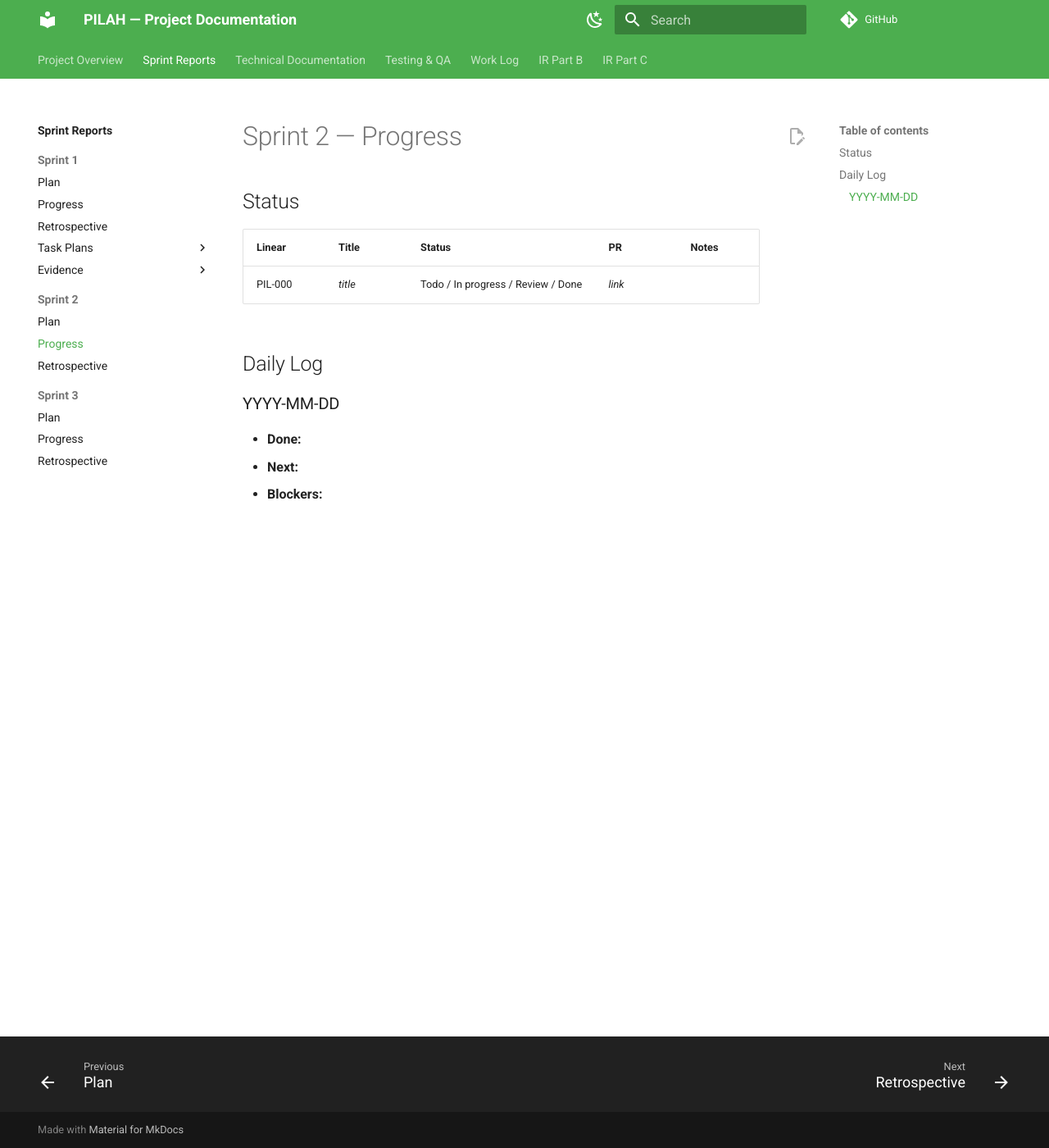
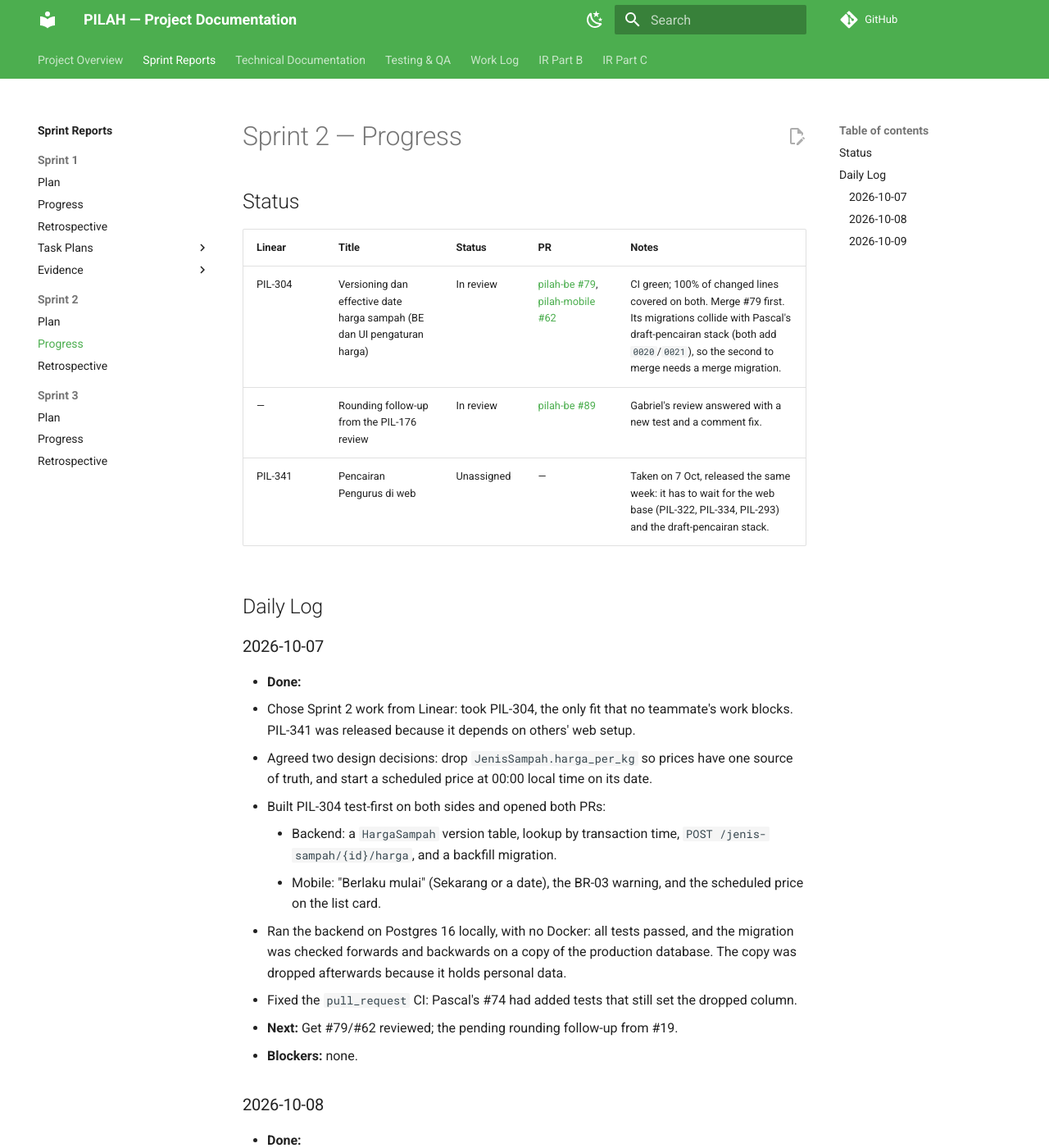
Before and after one commit to mvfi0/pilah-docs, an MkDocs documentation site: the page built from docs/sprints/sprint-2/progress.md, in a window 1280 px wide and 1400 px high. Shown: the whole window at 82% size. Built offline with MkDocs 1.6.1 and Material for MkDocs 9.7.7, drawn with Linux system fonts in a browser that asks for light colours; comment, search, counter and statistics services are not loaded; some of the changed text lies outside the part shown.

Commit message:
docs(sprint-2): log progress for 7-9 Oct
Status of PIL-304, the rounding follow-up and the released PIL-341, and
a daily log in the Sprint 1 format.

Co-Authored-By: Claude Opus 5.5 <noreply@anthropic.com>

```diff
--- a/docs/sprints/sprint-2/progress.md
+++ b/docs/sprints/sprint-2/progress.md
@@ -4,12 +4,41 @@
 
 | Linear | Title | Status | PR | Notes |
 |---|---|---|---|---|
-| PIL-000 | _title_ | Todo / In progress / Review / Done | _link_ | |
+| PIL-304 | Versioning dan effective date harga sampah (BE dan UI pengaturan harga) | In review | [pilah-be #79](https://github.com/bank-sampah-PILAH/pilah-be/pull/79), [pilah-mobile #62](https://github.com/bank-sampah-PILAH/pilah-mobile/pull/62) | CI green; 100% of changed lines covered on both. Merge #79 first. Its migrations collide with Pascal's draft-pencairan stack (both add `0020`/`0021`), so the second to merge needs a merge migration. |
+| — | Rounding follow-up from the PIL-176 review | In review | [pilah-be #89](https://github.com/bank-sampah-PILAH/pilah-be/pull/89) | Gabriel's review answered with a new test and a comment fix. |
+| PIL-341 | Pencairan Pengurus di web | Unassigned | — | Taken on 7 Oct, released the same week: it has to wait for the web base (PIL-322, PIL-334, PIL-293) and the draft-pencairan stack. |
 
 ## Daily Log
 
-### YYYY-MM-DD
+### 2026-10-07
 
 - **Done:**
-- **Next:**
-- **Blockers:**
+  - Chose Sprint 2 work from Linear: took PIL-304, the only fit that no teammate's work blocks. PIL-341 was released because it depends on others' web setup.
+  - Agreed two design decisions: drop `JenisSampah.harga_per_kg` so prices have one source of truth, and start a scheduled price at 00:00 local time on its date.
+  - Built PIL-304 test-first on both sides and opened both PRs:
+    - Backend: a `HargaSampah` version table, lookup by transaction time, `POST /jenis-sampah/{id}/harga`, and a backfill migration.
+    - Mobile: "Berlaku mulai" (Sekarang or a date), the BR-03 warning, and the scheduled price on the list card.
+  - Ran the backend on Postgres 16 locally, with no Docker: all tests passed, and the migration was checked forwards and backwards on a copy of the production database. The copy was dropped afterwards because it holds personal data.
+  - Fixed the `pull_request` CI: Pascal's #74 had added tests that still set the dropped column.
+- **Next:** Get #79/#62 reviewed; the pending rounding follow-up from #19.
+- **Blockers:** none.
+
+### 2026-10-08
+
+- **Done:**
+  - Opened [pilah-be #89](https://github.com/bank-sampah-PILAH/pilah-be/pull/89): pencairan rounding through `bulatkan_rupiah`, with a new test that pins the edit replay. Replied in the #19 thread that asked for it.
+  - Released PIL-341 in Linear (blocked by others' work).
+- **Next:** IR documentation for the week; reviews.
+- **Blockers:** waiting for reviews on #79, #62 and #89.
+
+### 2026-10-09
+
+- **Done:**
+  - Installed and authenticated the SonarQube CLI. Checked all three PRs: one issue on #62 (a nested ternary), fixed test-first.
+  - Added an allow-list for the jenis list's filters (OWASP A03) to #79.
+  - Reviewed Pascal's [pilah-be #84](https://github.com/bank-sampah-PILAH/pilah-be/pull/84) (PIL-300): a migration collision, an error under the wrong field, and DB-level idempotency.
+  - Answered Gabriel's review on #89 with a per-step rounding test.
+  - Brought #62's diff coverage from 92% to 100%. Fixed its `pull_request` CI: a new shared test helper on `staging` built the cubit without the new use case.
+  - Wrote the IR Part B pages for the week.
+- **Next:** Agree the migration merge order of #79 and Pascal's stack with Tristan; respond to reviews.
+- **Blockers:** reviews pending on #79, #62 and #89.
```
